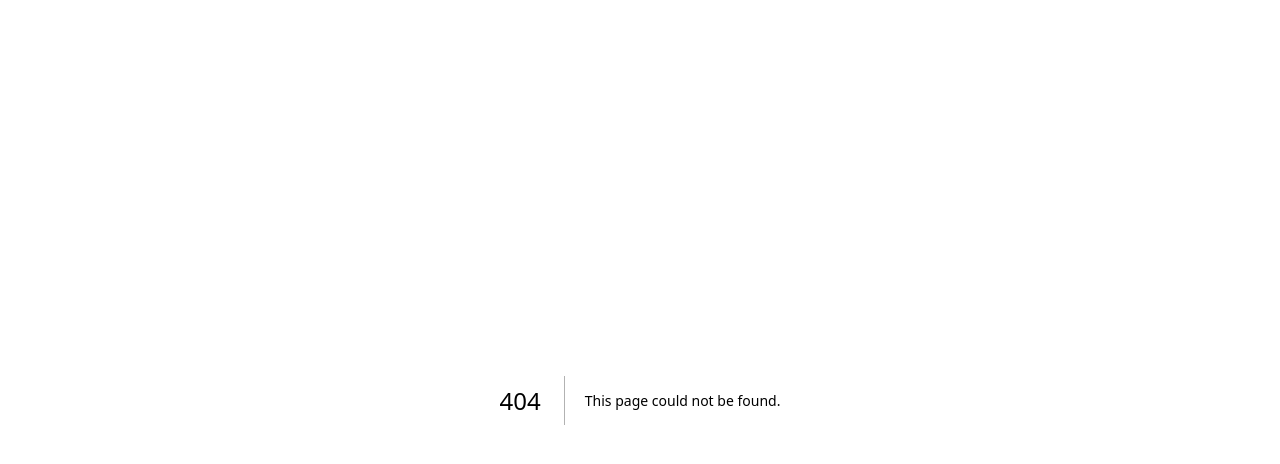
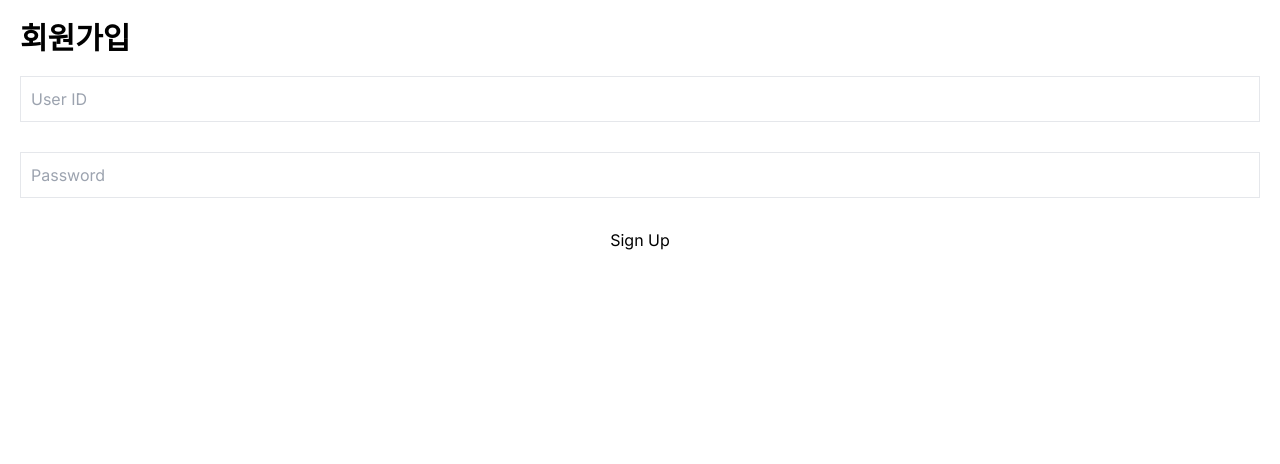
Before and after one commit to bob-park/study-nextjs, a Next.js app in the folder forum/: page /signup in a window 1280 px wide. Before the commit this address had no page. Shown: the top 464 px of the page. Built offline with nearby package versions, Linux system fonts and the light colour scheme.

Commit message:
feat: 글 작성기능 만들기2 - 오늘 숙제 완료

```diff
--- /dev/null
+++ b/forum/src/app/api/signup/route.ts
@@ -0,0 +1,34 @@
+import { NextRequest, NextResponse } from 'next/server';
+
+import client from '@/utils/database';
+
+export async function POST(req: NextRequest) {
+  const { userId, password } = await req.json();
+
+  if (!userId || !password) {
+    return NextResponse.json({ error: 'Bad request.' }, { status: 400 });
+  }
+
+  try {
+    const db = (await client).db('forum');
+    const users = db.collection('users');
+
+    // 중복 사용자 확인
+    let existUser = await users.findOne({ userId });
+
+    if (existUser) {
+      return NextResponse.json({ error: '이미 존재함' }, { status: 400 });
+    }
+
+    await users.insertOne({
+      userId,
+      password,
+    });
+
+    return NextResponse.json({ result: true }, { status: 201 });
+  } catch (err) {
+    console.error(err);
+  }
+
+  return NextResponse.json({ error: '서버 이상함' }, { status: 500 });
+}
--- /dev/null
+++ b/forum/src/app/signup/page.tsx
@@ -0,0 +1,51 @@
+'use client';
+
+import { FormEvent, useState } from 'react';
+import { useRouter } from 'next/navigation';
+
+export default function Signup() {
+  const router = useRouter();
+
+  const [userId, setUserId] = useState<string>('');
+  const [password, setPassword] = useState<string>('');
+
+  // handle
+  // handle
+  const handleWrite = async (e: FormEvent<HTMLFormElement>) => {
+    e.preventDefault();
+
+    await fetch('/api/signup', {
+      method: 'post',
+      body: JSON.stringify({
+        userId,
+        password,
+      }),
+    })
+      .then((res) => {
+        router.push('/list');
+      })
+      .catch((err) => console.error(err));
+  };
+
+  return (
+    <div className="p-[20px]">
+      <h4 className="font-extrabold text-3xl mb-[20px]">회원가입</h4>
+      <form className="grid grid-col-1 gap-5" onSubmit={handleWrite}>
+        <input
+          className="box-border p-[10px] block mb-[10px] border"
+          value={userId}
+          placeholder="User ID"
+          onChange={(e) => setUserId(e.target.value)}
+        />
+        <input
+          className="box-border p-[10px] block mb-[10px] border"
+          type="password"
+          value={password}
+          placeholder="Password"
+          onChange={(e) => setPassword(e.target.value)}
+        />
+        <button type="submit">Sign Up</button>
+      </form>
+    </div>
+  );
+}
```
